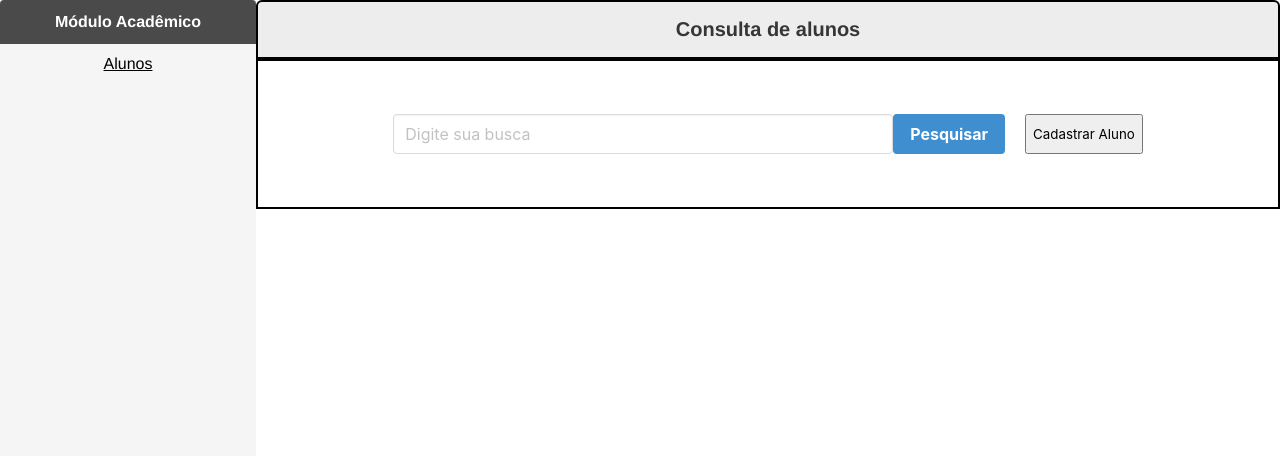
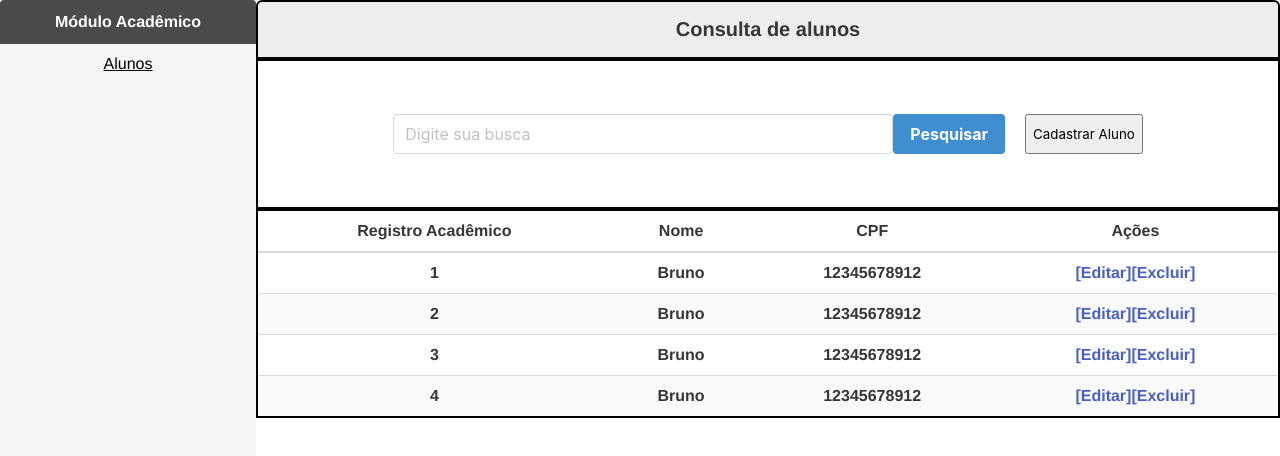
Before and after one commit to grupo-a/challenge-full-stack-web, a Vue app in the folder frontend/: page / in a window 1280 px wide. Shown: the top 456 px of the page. Built offline with nearby package versions, Linux system fonts and the light colour scheme.

Commit message:
Added StudentsTable.vue component

```diff
--- a/frontend/src/App.vue
+++ b/frontend/src/App.vue
@@ -5,6 +5,7 @@
     </div>
     <div class="column is-three-fifth">
       <SearchStudent />
+      <StudentsTable />
     </div>
   </main>
 </template>
@@ -12,13 +13,15 @@
 <script>
 import MenuBar from "./components/MenuBar.vue";
 import SearchStudent from "./components/SearchStudent.vue";
+import StudentsTable from "./components/StudentsTable.vue";
 
 
 export default {
   name: 'App',
   components: {
     MenuBar,
-    SearchStudent
+    SearchStudent,
+    StudentsTable
 }
 }
 </script>
--- /dev/null
+++ b/frontend/src/components/StudentsTable.vue
@@ -0,0 +1,69 @@
+<template>
+    <div class="table-container">
+        <table class="table is-striped">
+            <thead>
+                <th>Registro Acadêmico</th>
+                <th>Nome</th>
+                <th>CPF</th>
+                <th>Ações</th>
+            </thead>
+        <tbody>
+            <tr v-for="student in students" :key="student.ra">
+                <th>{{ student.ra }}</th>
+                <th>{{ student.name }}</th>
+                <th>{{ student.cpf }}</th>
+                <th>
+                    <a href="#">[Editar]</a>
+                    <a href="#">[Excluir]</a>
+                </th>
+            </tr>
+        </tbody>
+        </table>
+    </div>
+
+</template>
+
+<script>
+export default {
+    name: 'StudentsTable',
+    data() {
+        return {
+            students: [
+                {
+                    'ra': 1,
+                    'name': 'Bruno',
+                    'cpf': '12345678912'
+                },
+                {
+                    'ra': 2,
+                    'name': 'Bruno',
+                    'cpf': '12345678912'
+                },
+                {
+                    'ra': 3,
+                    'name': 'Bruno',
+                    'cpf': '12345678912'
+                },
+                {
+                    'ra': 4,
+                    'name': 'Bruno',
+                    'cpf': '12345678912'
+                }
+            ]
+        }
+    }
+}
+
+</script>
+
+<style scoped>
+.table-container {
+    border: 2px solid black;
+
+}
+
+.table {
+    width: 100%
+}
+
+</style>
```
